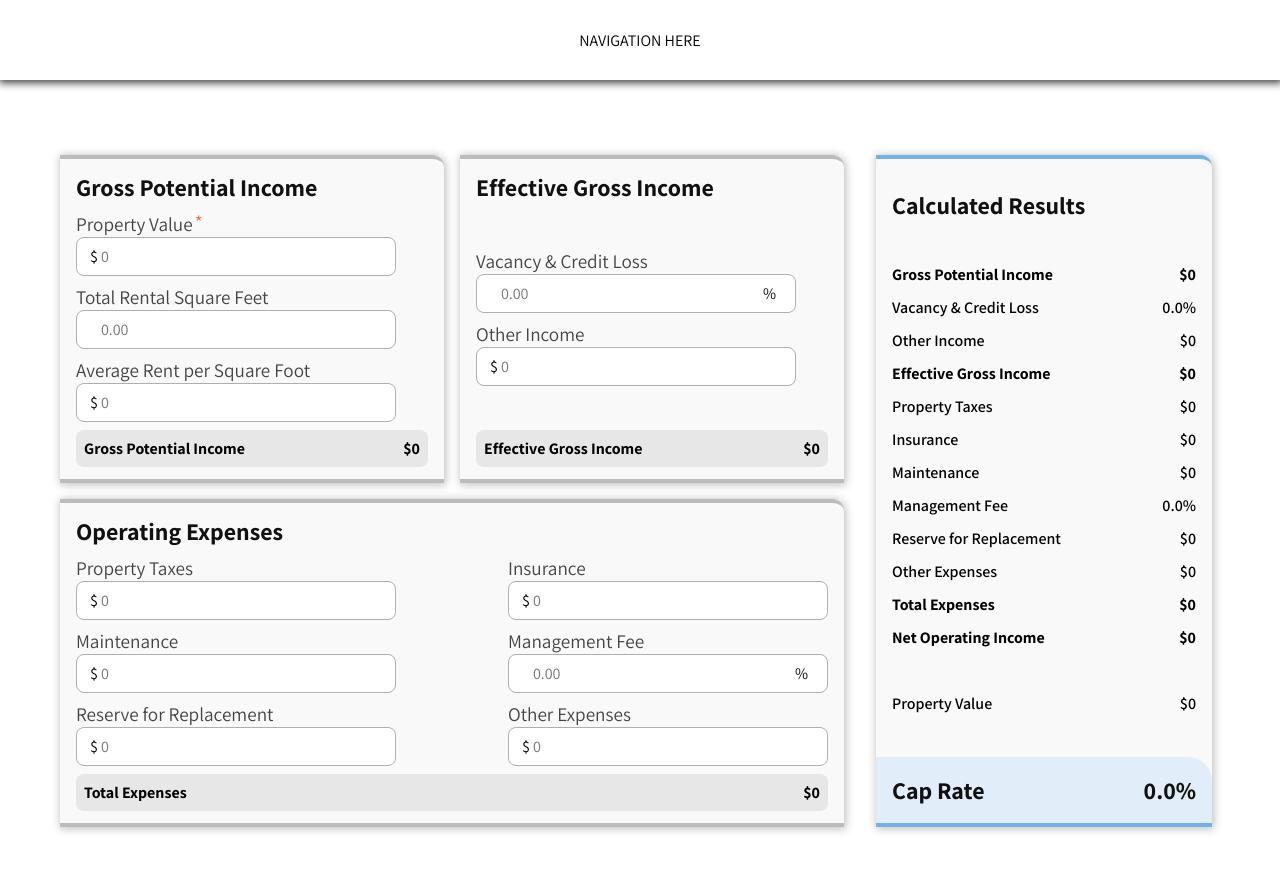
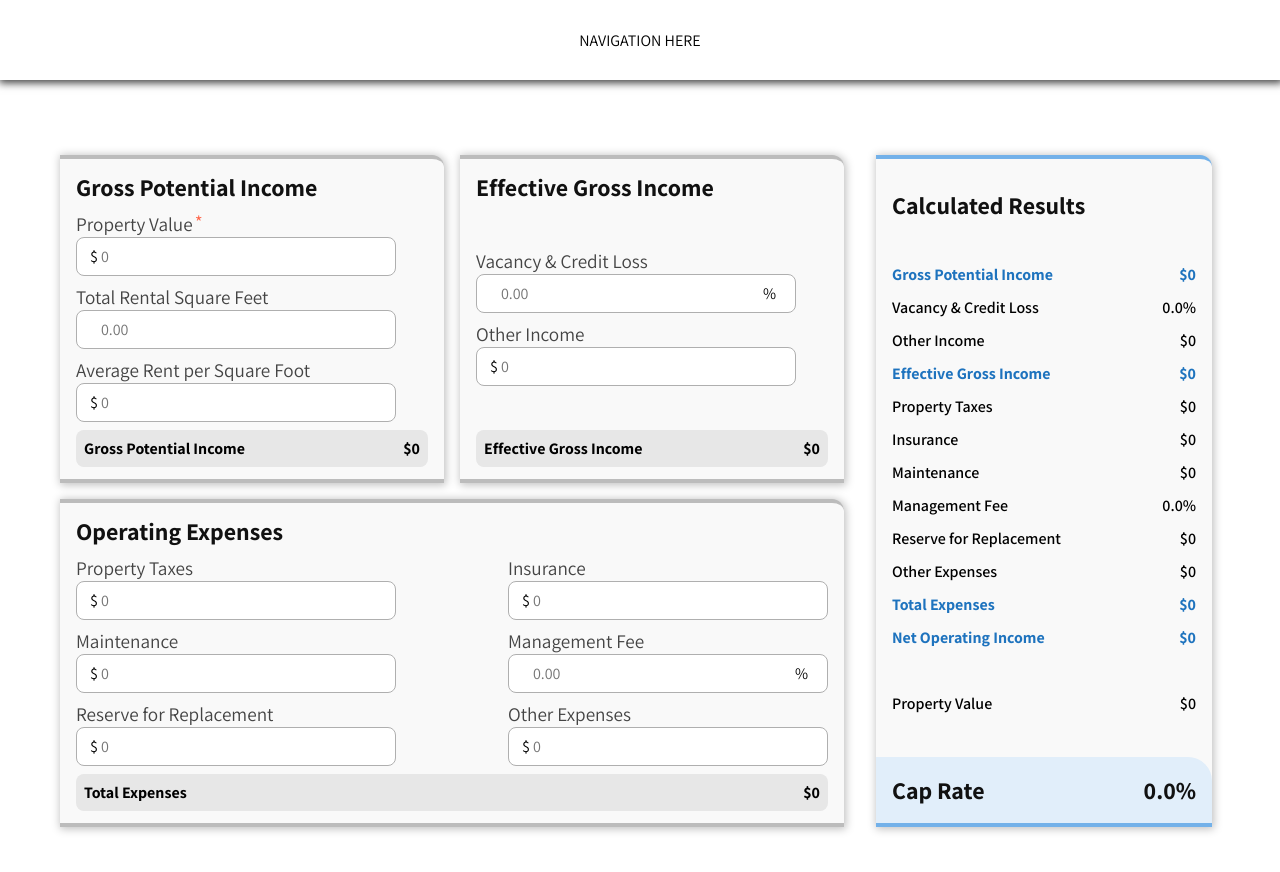
Before and after one commit to rnschmidt/cap-rate-calculator, a website with bundled scripts: page src/simple ratio/index.html in a window 1280 px wide. Built offline with nearby package versions, Linux system fonts and the light colour scheme; a script that the page names is missing.

Commit message:
font color updated to primaryColor for resultant text

```diff
--- a/src/simple ratio/index.html
+++ b/src/simple ratio/index.html
@@ -135,8 +135,8 @@
 
           <div class="card">
             <div class="row">
-              <h4 style="font-weight: 700;">Gross Potential Income</h4>
-              <h4 id="resultant-gpi" style="font-weight: 700;">$0</h4>
+              <h4 style="font-weight: 700; color: #1E73BE;">Gross Potential Income</h4>
+              <h4 id="resultant-gpi" style="font-weight: 700; color: #1E73BE;">$0</h4>
             </div>
             <div class="row">
               <h4>Vacancy & Credit Loss</h4>
@@ -147,8 +147,8 @@
               <h4 id="resultant-other-income">$0</h4>
             </div>
             <div class="row">
-              <h4 style="font-weight: 700;">Effective Gross Income</h4>
-              <h4 id="resultant-egi" style="font-weight: 700;">$0</h4>
+              <h4 style="font-weight: 700; color: #1E73BE;">Effective Gross Income</h4>
+              <h4 id="resultant-egi" style="font-weight: 700; color: #1E73BE;">$0</h4>
             </div>
             <div class="row">
               <h4>Property Taxes</h4>
@@ -175,12 +175,12 @@
               <h4 id="resultant-other-expenses">$0</h4>
             </div>
             <div class="row">
-              <h4 style="font-weight: 700;">Total Expenses</h4>
-              <h4 id="resultant-total-expenses" style="font-weight: 700;">$0</h4>
+              <h4 style="font-weight: 700; color: #1E73BE;">Total Expenses</h4>
+              <h4 id="resultant-total-expenses" style="font-weight: 700; color: #1E73BE;">$0</h4>
             </div>
             <div class="row">
-              <h4 style="font-weight: 700;">Net Operating Income</h4>
-              <h4 id="net-operating-income" style="font-weight: 700;">$0</h4>
+              <h4 style="font-weight: 700; color: #1E73BE;">Net Operating Income</h4>
+              <h4 id="net-operating-income" style="font-weight: 700; color: #1E73BE;">$0</h4>
             </div>
             <br>
             <div class="row">
```
Also changed, not shown: src/band of investment/index.html (+6 -6 lines).
